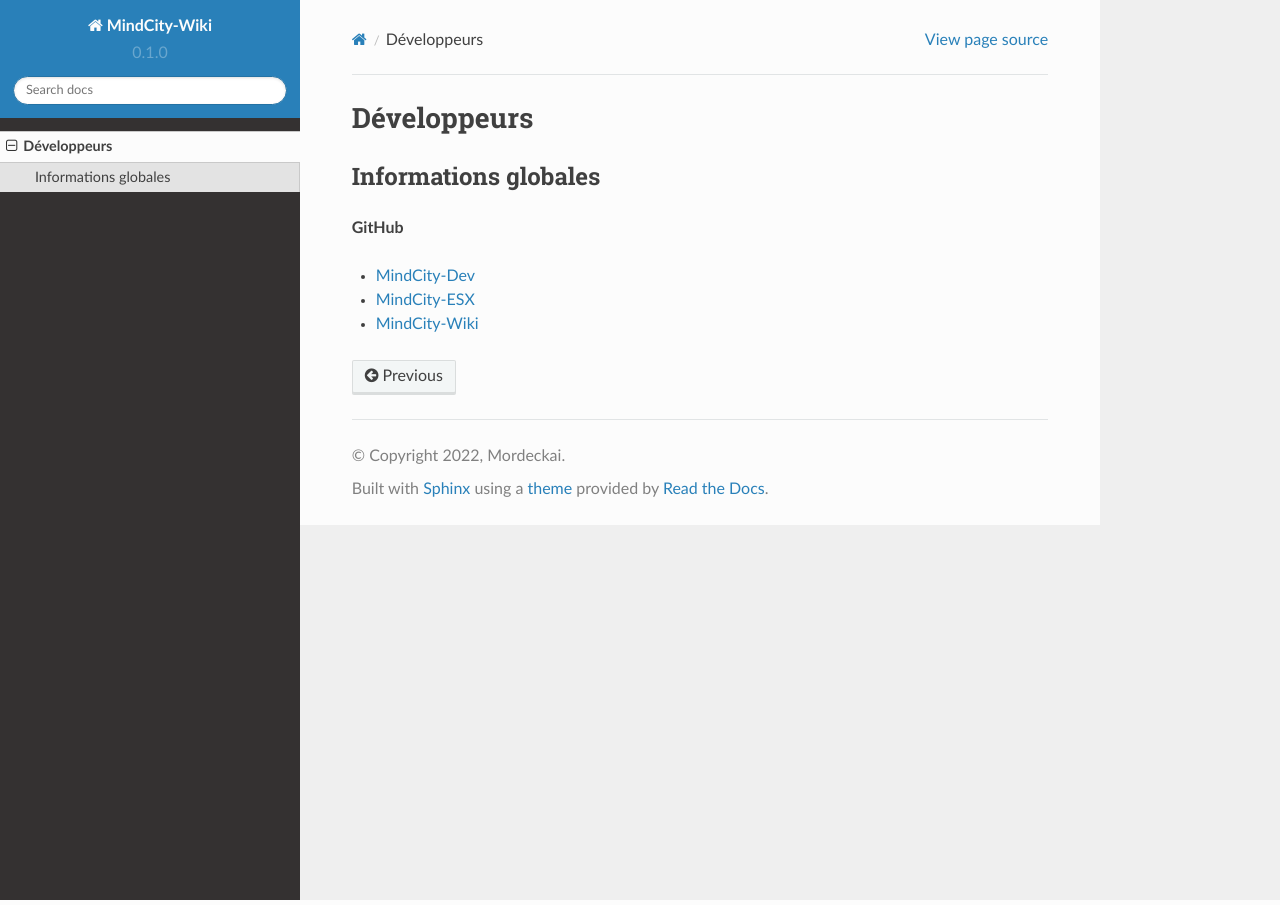
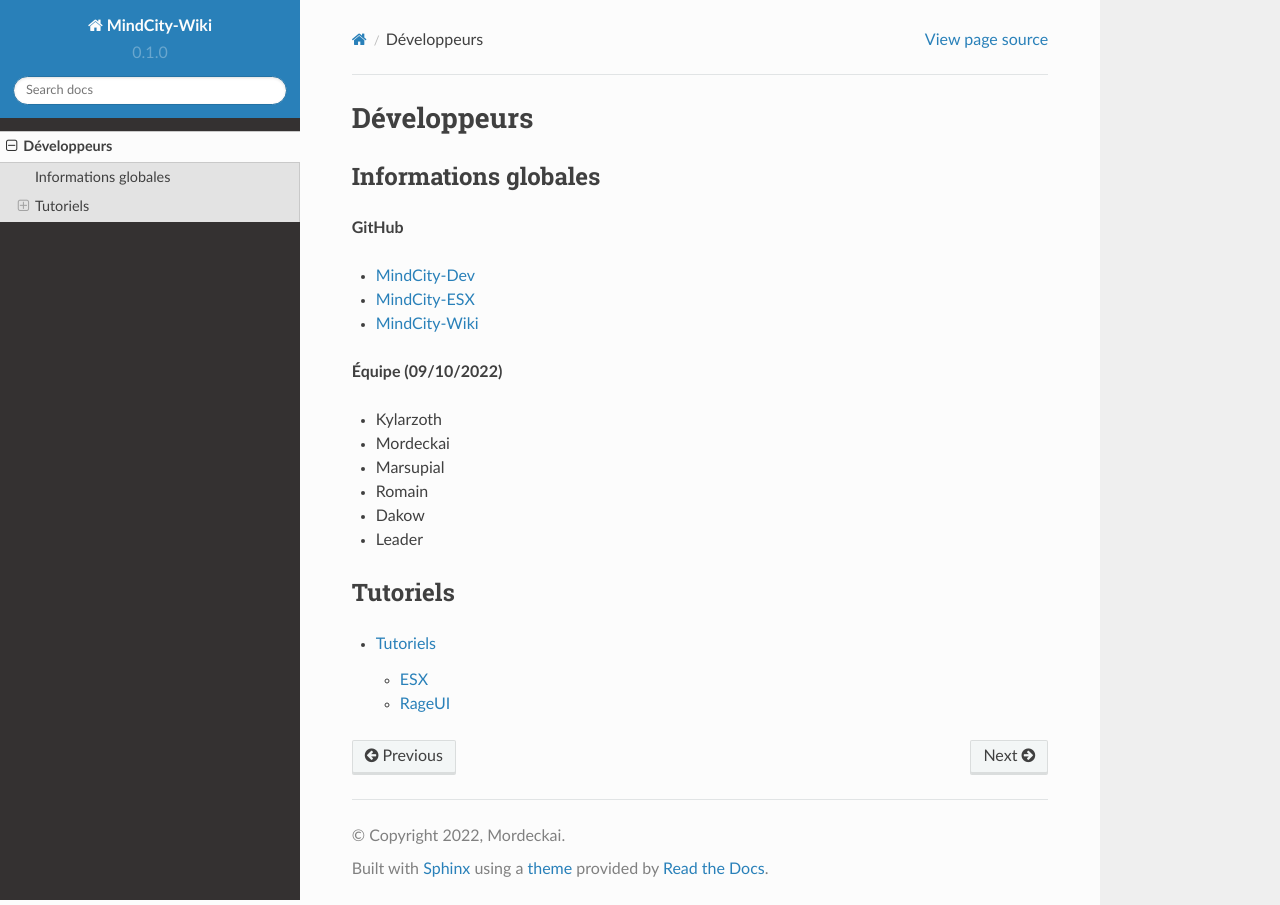
Before and after one commit to JustMordeckai/MindCity-Wiki, a Sphinx documentation site: the page built from docs/source/index_dev.rst, in a window 1280 px wide. Built offline with Sphinx 7.4.7 and the Read the Docs theme 2.0.0, drawn with Linux system fonts in a browser that asks for light colours.

Commit message:
Avancement partie dev

```diff
--- /dev/null
+++ b/docs/source/dev_tuto.rst
@@ -0,0 +1,12 @@
+Tutoriels
+=========
+
+ESX
+---
+
+**Optimisation SharedObject**
+
+Blabla ça arrive
+
+RageUI
+------
--- a/docs/source/index_dev.rst
+++ b/docs/source/index_dev.rst
@@ -9,3 +9,19 @@ Informations globales
 * `MindCity-Dev <https://github.com/Myrrrrrr/MindCity/tree/develop>`_
 * `MindCity-ESX <https://github.com/Kylarzoth/MindCity-ESX>`_
 * `MindCity-Wiki <https://github.com/JustMordeckai/MindCity-Wiki>`_
+
+**Équipe (09/10/2022)**
+
+* Kylarzoth
+* Mordeckai
+* Marsupial
+* Romain
+* Dakow
+* Leader
+
+Tutoriels
+---------
+
+.. toctree::
+
+   dev_tuto
```
